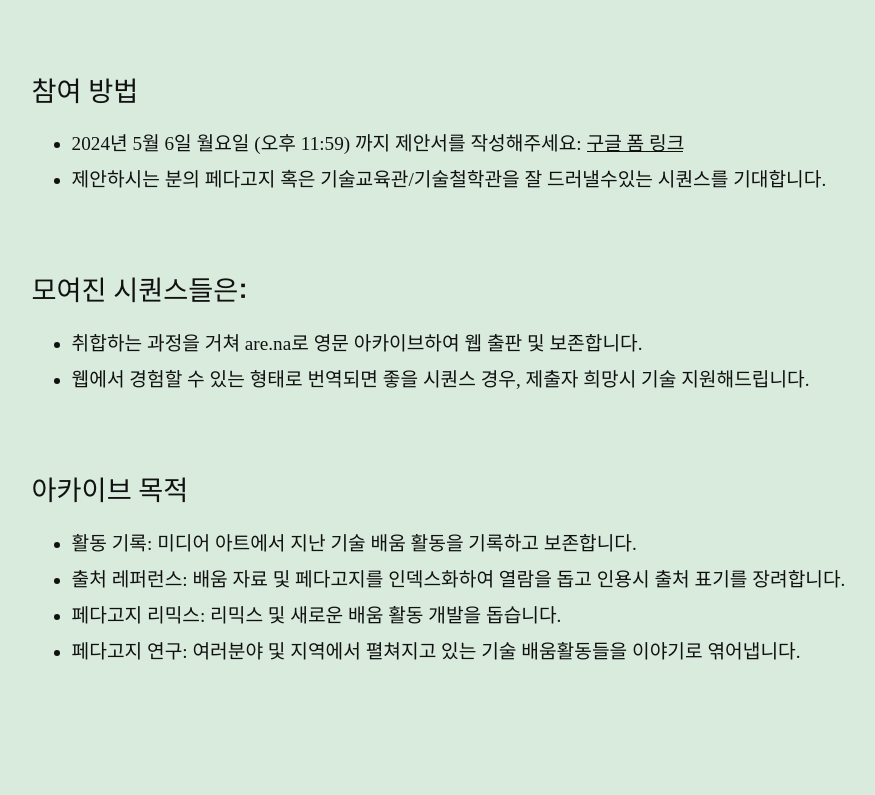
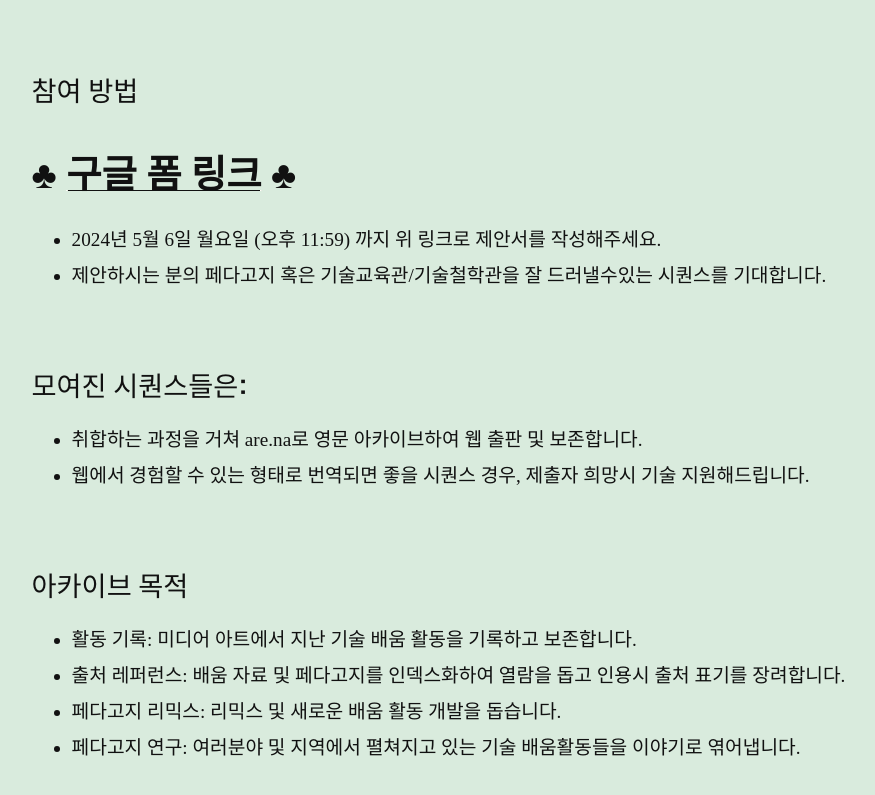
Before and after one commit to almchung/spinning-pedagogy, an Eleventy site: page _source/index.html in a window 1280 px wide. Shown: the part 1614-2409 px from the top of the page, without its empty margins (90-965 px from the left). Before the commit the page ends 2365 px from the top, so only its background shows below. Built offline with nearby package versions, Linux system fonts and the light colour scheme; Eleventy itself is replaced by a stand-in of ours; files that its build step writes are made by us from their sources; files whose address does not match are found by name; a web font is replaced by a local one.

Commit message:
minor adjustments

```diff
--- a/_source/index.html
+++ b/_source/index.html
@@ -39,10 +39,10 @@ title: 차근차근 시퀀스 Inviting Sequences
     </div>
     <div class="index-row">
       <h3>참여 방법</h3>
+      <h1>♣︎ <a href="https://forms.gle/ehkbzAiY4h2oqBCW6">구글 폼 링크</a> ♣︎</h1>
       <ul>
         <li>
-          2024년 5월 6일 월요일 (오후 11:59) 까지 제안서를 작성해주세요:
-          <a href="https://forms.gle/ehkbzAiY4h2oqBCW6">구글 폼 링크</a>
+          2024년 5월 6일 월요일 (오후 11:59) 까지 위 링크로 제안서를 작성해주세요.
         </li>
         <li>
           제안하시는 분의 페다고지 혹은 기술교육관/기술철학관을 잘 드러낼수있는 시퀀스를 기대합니다.
```
Also changed, not shown: docs/index.html (+2 -2 lines).
